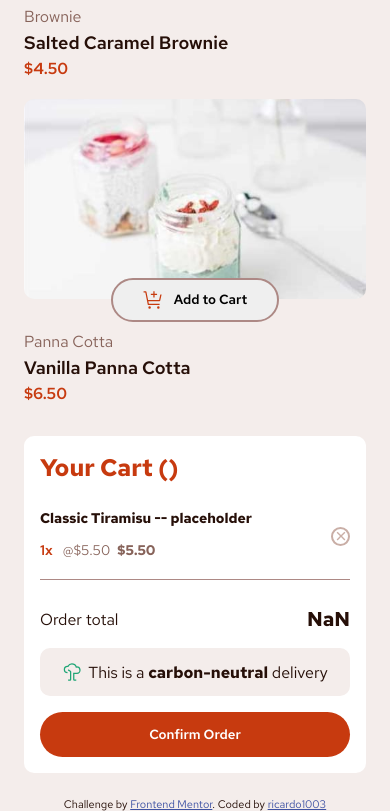
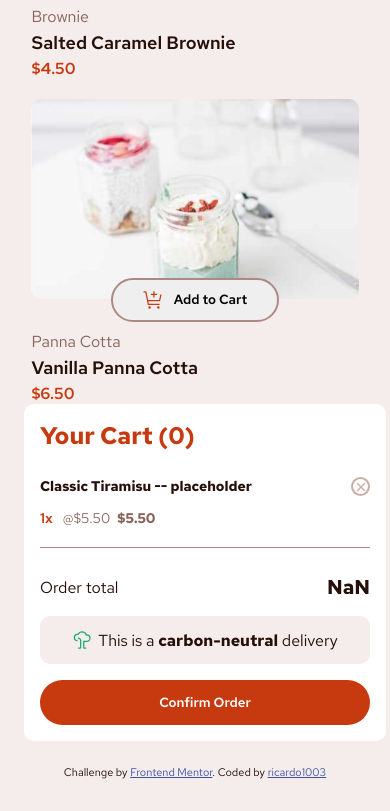
Before and after one commit to ricardo1003/Product-list-with-cart, a plain HTML site: page index.html in a window 390 px wide. Shown: the part 2605-3416 px from the top of the page. After the commit the page ends 3384 px from the top, so only its background shows below. Drawn offline with Linux system fonts and the light colour scheme.

Commit message:
responsive design

```diff
--- a/css/styles.css
+++ b/css/styles.css
@@ -12,14 +12,24 @@ img{
     max-width: 100%;
 }
 main{
+    display: flex;
+    /* flex-wrap: wrap; */
     padding: 1.5em;
 }
 h1{
+    align-self: flex-start;
     margin-bottom: 1rem;
     font-size: 3em;
 }
+.desserts{
+    width: 100%;
+    display: flex;
+    flex-direction: column;
+}
 .desserts section{
     display: grid;
+    justify-content: space-evenly;
+    grid-template-columns: repeat(auto-fill, 327.2px);
     gap: 20px;
 }
 .desserts section> div .img{
@@ -42,6 +52,7 @@ h1{
     -o-border-radius: 10px;
 }
 button{
+    cursor: pointer;
     border-radius: 100px;
     -webkit-border-radius: 100px;
     -moz-border-radius: 100px;
@@ -72,6 +83,8 @@ button{
 }
 
 .cart{
+    min-width: 330px;
+    height: max-content;
     margin-top: 2em;
     padding: 1rem;
     border-radius: 10px;
@@ -98,28 +111,38 @@ ul{
 }
 .productAdded{
     position: relative;
+    display: flex;
     font-size: .875em;
     padding-bottom: 20px;
     border-bottom: 1px solid hsl(7, 20%, 60%);
 }
-.productAdded::after{
-    content: "";
+.removeProduct{
     width: 15px;
     aspect-ratio: 1/1;
-    display: block;
+    display: flex;
+    justify-content: center;
+    align-items: center;
     position: absolute;
     right: 0;
-    top: 25%;
     border: 2px solid hsl(14, 25%, 72%);
     border-radius: 100px;
-    background: url("../assets/images/icon-remove-item.svg");
-    background-position: center;
-    background-repeat: no-repeat;
-
     -webkit-border-radius: 100px;
     -moz-border-radius: 100px;
     -ms-border-radius: 100px;
     -o-border-radius: 100px;
+}
+.removeProduct:hover{
+    border: 2px solid hsl(12, 20%, 44%);
+}
+.removeProduct:hover img{
+    filter: brightness(0.6);
+    -webkit-filter: brightness(0.6);
+}
+.removeProduct img{
+    position: absolute;
+}
+.productAdded::after:hover{
+    background-color: rebeccapurple;
 }
 .productAdded>div h4{
     margin-bottom: 1em;
@@ -169,7 +192,7 @@ ul{
     font-weight: 600;
 }
 
-.cart.filledCart .waiting, .cart.notfilledCart :not(.waiting){
+.cart.filledCart .waiting, .cart.notfilledCart :not(.waiting, h3){
     display: none;
 }
 .cart.filledCart :not(.waiting), .cart.notfilledCart .waiting{
@@ -177,28 +200,21 @@ ul{
 }
 .cart.notfilledCart{
     align-items: center;
+    gap: 20px;
 }
-
-
-
-
-
-
-
-
-
-
-
-
-
-
-
-
-
-
-
-
-
+.cart.notfilledCart h3{
+    align-self: flex-start;
+}
 
 .attribution { font-size: 11px; text-align: center; }
 .attribution a { color: hsl(228, 45%, 44%); }
+
+
+@media only screen and (max-width:1085px) {
+    main{
+        flex-direction: column;
+    }
+    .cart{
+        margin: 0 auto;
+    }
+}
--- a/index.html
+++ b/index.html
@@ -147,9 +147,9 @@
       </section>
     </section>
     <section class="cart filledCart">
+      <h3>Your Cart (0)</h3>
       <img src="./assets/images/illustration-empty-cart.svg" alt="empty-cart" class="waiting">
       <p class="waiting">Your added items will appear here</p>
-      <h3>Your Cart (<!-- Quantity -->)</h3>
       <ul>
         <li class="productAdded">
           <div>
@@ -159,6 +159,7 @@
               <p>@$5.50 <b>$5.50</b></p>
             </div>
           </div>
+          <div class="removeProduct"><img src="./assets/images/icon-remove-item.svg" alt="remove"></div>
         </li>
       </ul>
       <p>Order total<b>NaN</b></p>
```
